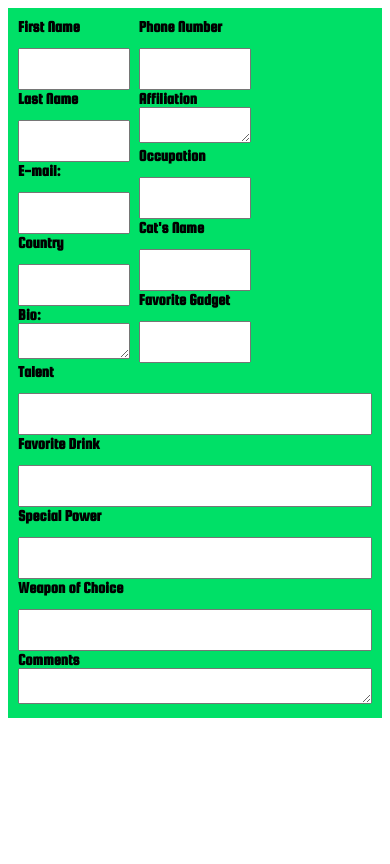
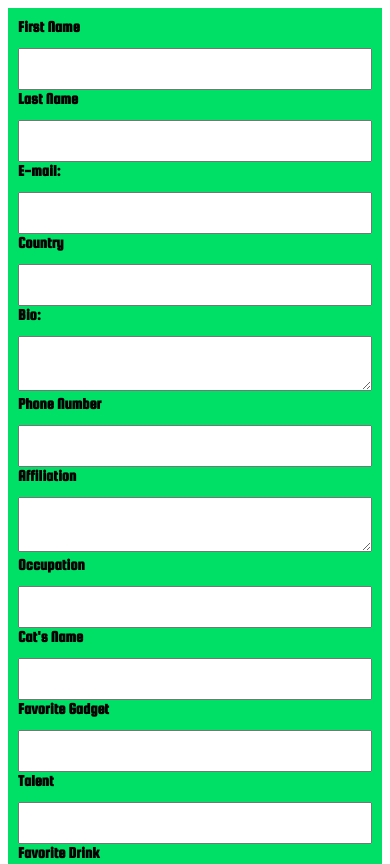
Before and after one commit to dstncharles/responsiv_forms, a plain HTML site: page index.html in a window 390 px wide. Shown: the top 864 px of the page. Drawn offline with Linux system fonts and the light colour scheme.

Commit message:
formated that fucking mobile

```diff
--- a/styles/main.scss
+++ b/styles/main.scss
@@ -14,20 +14,15 @@ input {
   display: block;
 
 }
-input,
-textarea {
-  width: 100%;
-
-}
 label {
   font-family: 'Squada One', cursive;
   font-weight: 700;
 }
-input {
+input,
+textarea {
   margin-top: 1em;
   padding: 0.85em 0.15em;
   width: 100%;
-  color: #595f6e;
 
 }
 .columnone,
@@ -36,6 +31,9 @@ input {
   @include media($tablet) {
     @include span-columns(6);
     @include omega(2);
+  }
+  @include media($mobile) {
+    @include span-columns(12);
   }
 
 }
```
Also changed, not shown: styles/main.css, 1 other file.
